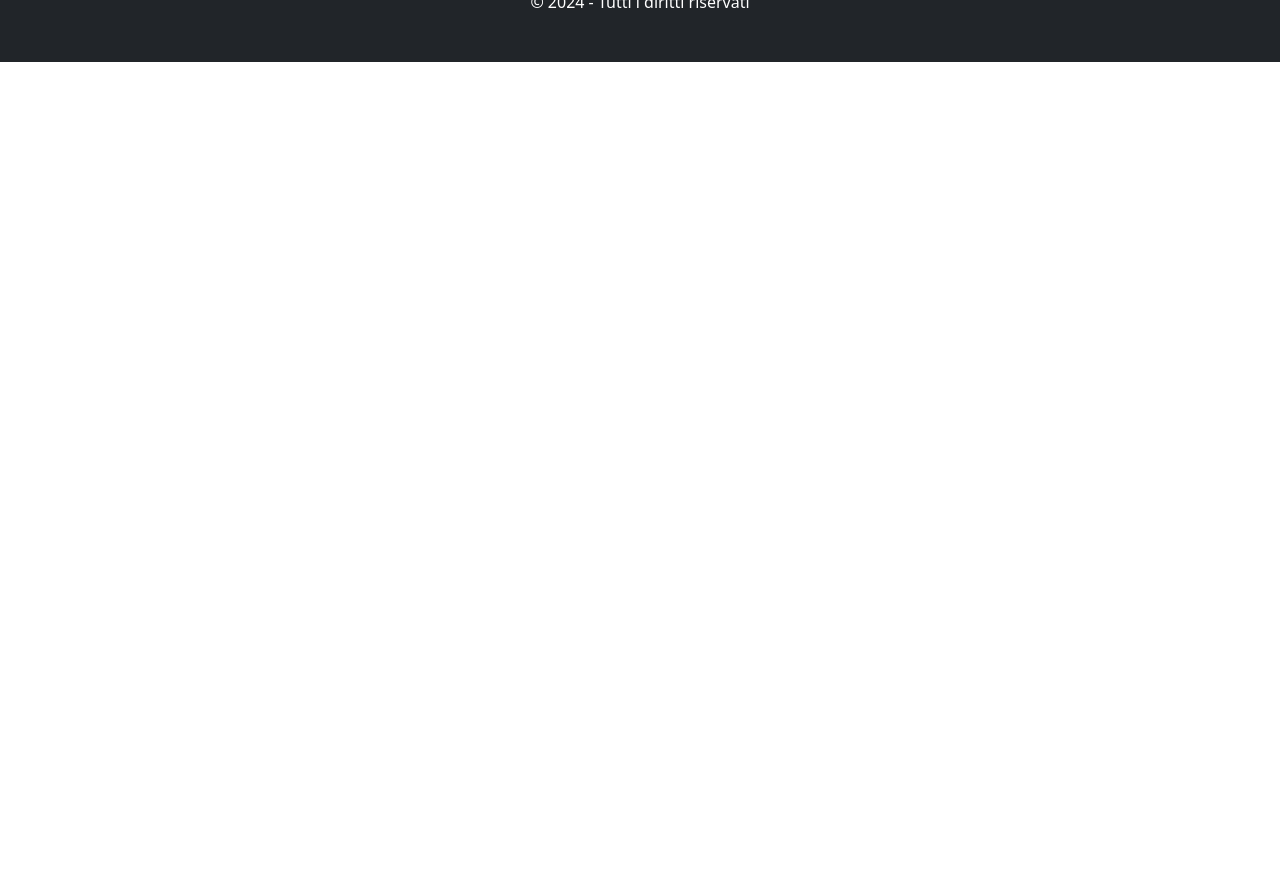
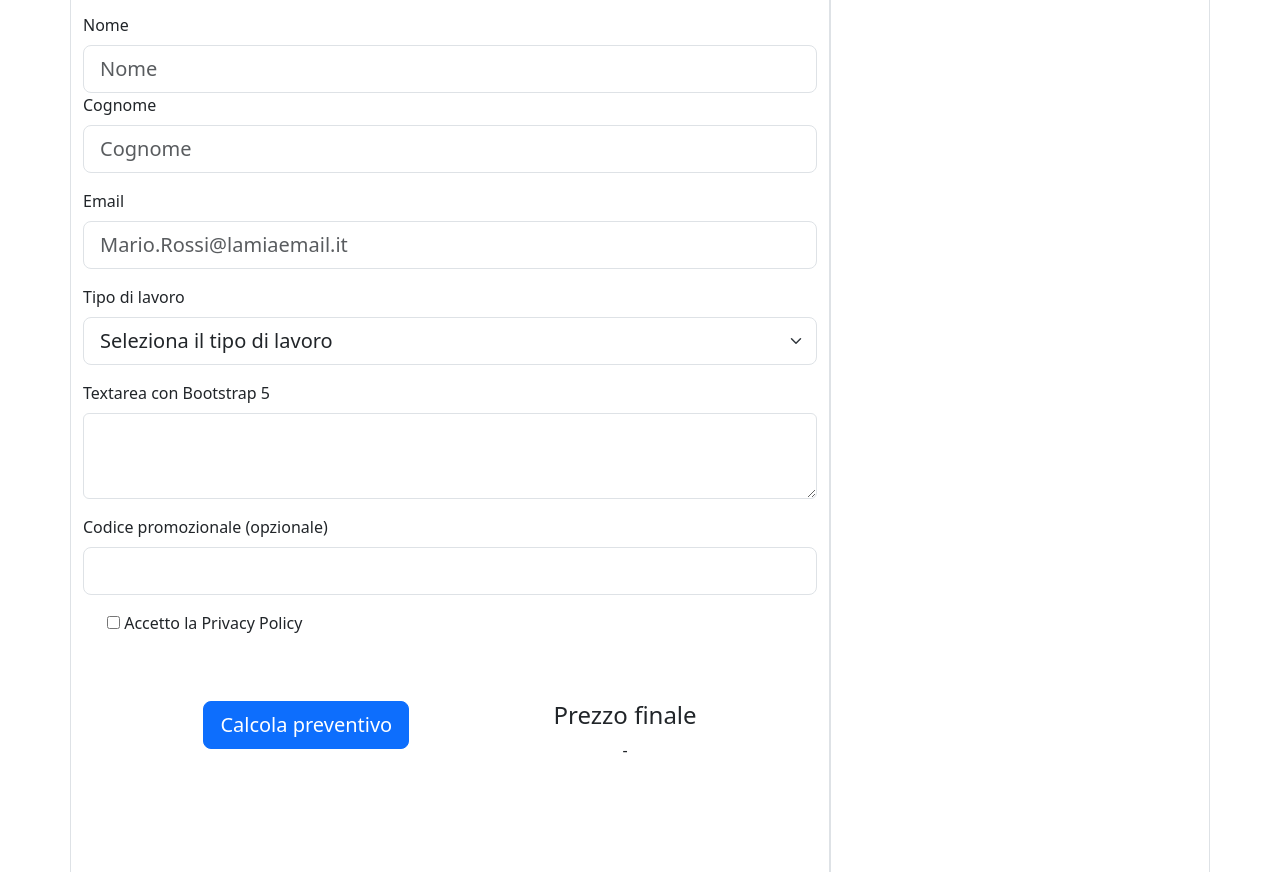
Before and after one commit to StefaniaVitali/bootstrap-preventivo, a plain HTML site: page index.html in a window 1280 px wide. Shown: the part 188-1060 px from the top of the page. Before the commit the page ends 800 px from the top, so only its background shows below. Drawn offline with nearby package versions, Linux system fonts and the light colour scheme.

Commit message:
ADD: form main structure

```diff
--- a/index.html
+++ b/index.html
@@ -9,7 +9,7 @@
   <body>
     <header>
       <!-- INIZIO NAVBAR -->
-      <nav class="navbar navbar-expand-lg bg-dark navbar-dark"  >
+      <nav class="navbar navbar-expand-lg bg-dark navbar-dark mb-5"  >
         <div class="container">
           <a class="navbar-brand" href="#">Bool factory</a>
           <button class="navbar-toggler" type="button" data-bs-toggle="collapse" data-bs-target="#navbarSupportedContent" aria-controls="navbarSupportedContent" aria-expanded="false" aria-label="Toggle navigation">
@@ -36,15 +36,60 @@
       <section class="preventivo">
         <div class="container">
         <div class="row">
-          <div class="col-md-7 border">
+          <div class="col-lg-8 border">
             <h1>Richiesta Preventivo</h1>
             <p>Compila il form per richiedere un preventivo per i nostri servizi di sviluppo.</p>
             <!-- INIZIO FORM -->
             <form action="#" method="get">
-            </form>
+              <div class="mb3">
+                <label for="nome" class="form-label">Nome</label>
+                <input class="form-control form-control-lg" name="nome" id="nome" type="text" placeholder="Nome" aria-label="preventivo-nome" required>
+              </div>
+              <div class="mb-3">
+                <label for="cognome" class="form-label">Cognome</label>
+                <input class="form-control form-control-lg" name="cognome" id="cognome" type="text" placeholder="Cognome" aria-label="preventivo-cognome" required>
+              </div>
+              <div class="mb-3">
+                <label for="email" class="form-label">Email</label>
+                <input class="form-control form-control-lg mb-3" name="email" id="email" type="email" placeholder="Mario.Rossi@lamiaemail.it" aria-label="preventivo-email" required>
+              </div>
+              <div class="mb-3">
+                <label for="email" class="form-label">Tipo di lavoro</label>
+                <select class="form-select form-select-lg mb-3" aria-label="selezione-lavoro" name="lavoro" id="lavoro" required>
+                  <option selected>Seleziona il tipo di lavoro</option>
+                  <option value="1">Backed Development</option>
+                  <option value="2">Fronted Development</option>
+                  <option value="3">Project Analysis</option>
+                </select>
+              </div>
+              <div class="mb-3">
+                <label for="messaggio-preventivo" class="form-label">Textarea con Bootstrap 5</label>
+                <textarea class="form-control" id="messaggio-preventivo" rows="3" name="messaggio-preventivo">
+                </textarea>
+              </div>
+              <div class="mb3">
+                <label for="promo-code" class="form-label">Codice promozionale (opzionale)</label>
+                <input class="form-control form-control-lg" name="promo-code" id="promo-code" type="text" placeholder="" aria-label="preventivo-nome" required>
+              </div>
+              <div class="form-check py-3">
+                <input class="privacy-policy" type="checkbox" value="" id="privacy-policy" name="privacy-policy">
+                <label class="privacy-policy" for="flexCheckDefault">
+                  Accetto la Privacy Policy
+                </label>
+              </div>
+              <div class="row mb-5 justify-content-evenly py-5">
+                <div class="col-auto">
+                  <button class="btn btn-lg btn-primary" type="submit">Calcola preventivo</button>
+                </div>
+                <div class="col-auto">
+                  <h4 >Prezzo finale</h4>
+                  <p class="text-center">-</p>
+                </div>
+              </div>
+           </form>
              <!-- FINE FORM -->
           </div>
-          <div class="col-md-5 border">Card contatti</div>
+          <div class="col-lg-4 border">Card contatti</div>
         </div>
       </div>
      </section>
```
